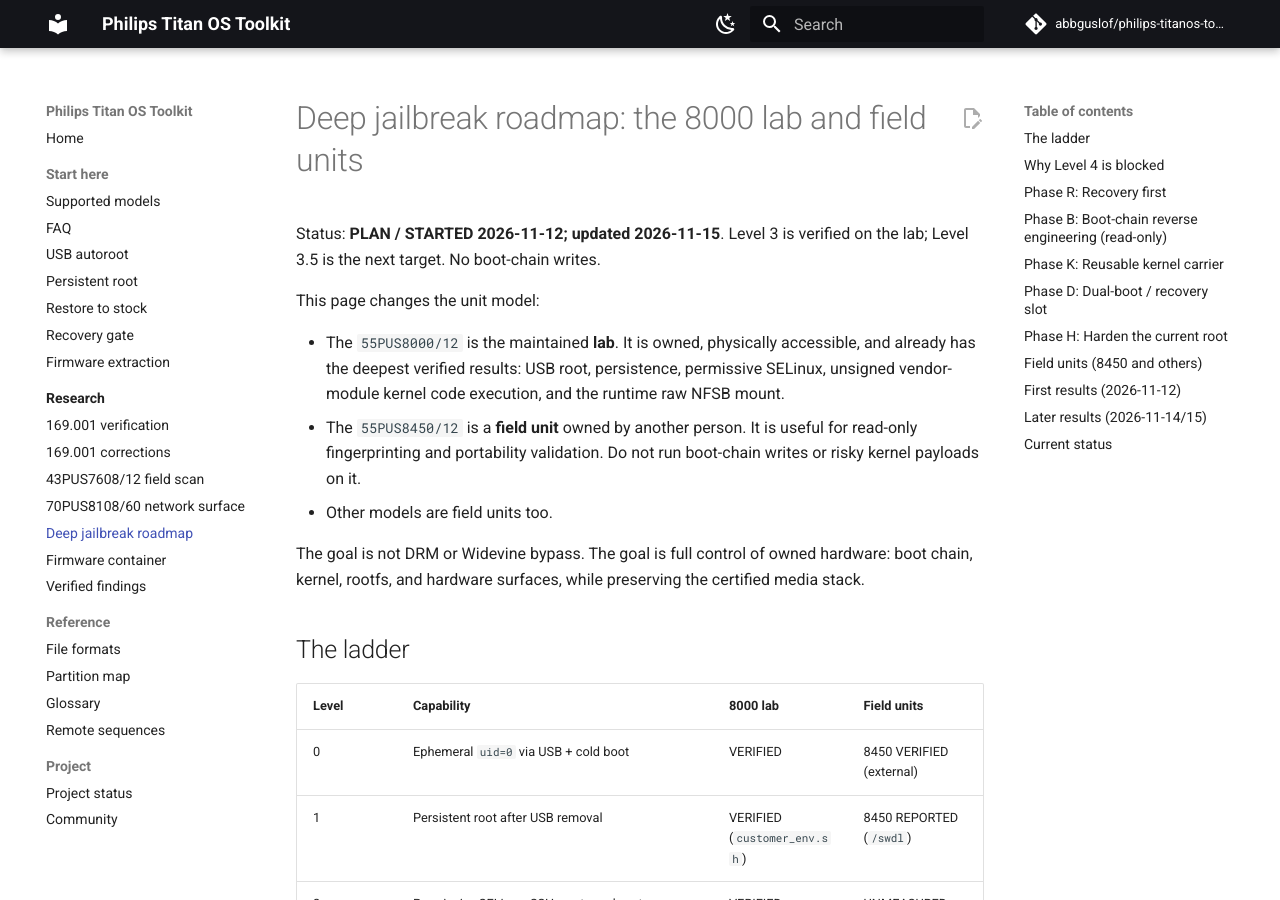
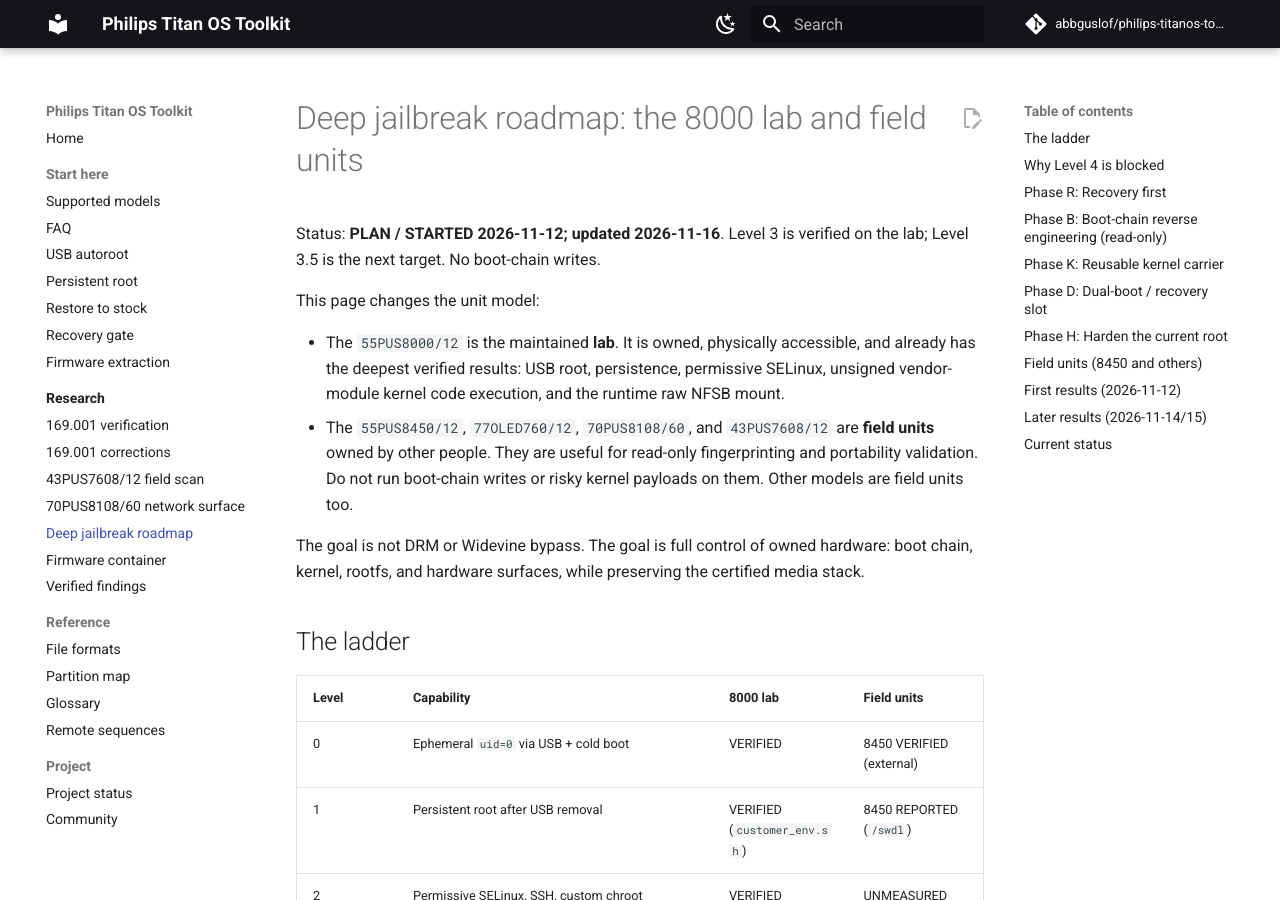
Before and after one commit to abbguslof/philips-titanos-tools, an MkDocs documentation site: the page built from docs/research/25-deep-jailbreak-roadmap.md, in a window 1280 px wide and 900 px high. Built offline with MkDocs 1.6.1 and Material for MkDocs 9.7.7, drawn with Linux system fonts in a browser that asks for light colours; comment, search, counter and statistics services are not loaded; some of the changed text lies outside the part shown.

Commit message:
docs: consolidate the lab and field-unit model

```diff
--- a/docs/research/25-deep-jailbreak-roadmap.md
+++ b/docs/research/25-deep-jailbreak-roadmap.md
@@ -1,6 +1,6 @@
 # Deep jailbreak roadmap: the 8000 lab and field units
 
-Status: **PLAN / STARTED 2026-11-12; updated 2026-11-15**. Level 3 is verified
+Status: **PLAN / STARTED 2026-11-12; updated 2026-11-16**. Level 3 is verified
 on the lab; Level 3.5 is the next target. No boot-chain writes.
 
 This page changes the unit model:
@@ -9,10 +9,10 @@ This page changes the unit model:
   accessible, and already has the deepest verified results: USB root,
   persistence, permissive SELinux, unsigned vendor-module kernel code execution,
   and the runtime raw NFSB mount.
-- The `55PUS8450/12` is a **field unit** owned by another person. It is useful
-  for read-only fingerprinting and portability validation. Do not run
-  boot-chain writes or risky kernel payloads on it.
-- Other models are field units too.
+- The `55PUS8450/12`, `77OLED760/12`, `70PUS8108/60`, and `43PUS7608/12` are
+  **field units** owned by other people. They are useful for read-only
+  fingerprinting and portability validation. Do not run boot-chain writes or
+  risky kernel payloads on them. Other models are field units too.
 
 The goal is not DRM or Widevine bypass. The goal is full control of owned
 hardware: boot chain, kernel, rootfs, and hardware surfaces, while preserving
@@ -206,13 +206,16 @@ writes until Phase R.
   `stbc_emmc` is 8051 firmware and its `xboot` bulk is a second
   boot-ROM/OTP-encrypted layer. See
   [the 169.001 follow-up](35-tpn236e-169001-static-2026-11-15.md).
-- The 2023 field unit has no CDP endpoint on the default boot; the
+- The 2023 field units have no CDP endpoint on the default boot; the
   `CDP -> idtv` candidate is closed by default. A physical USB
   `nbrowser_log_to_file` flag can enable `:7788` on the next browser launch;
   that is local/physical, not remote. `msg_server` and the active `cmd_daemon`
   are local root `system()` queues; `msg_server` runs as `initrc_t`; they need
   a local sender and are not initial entries. See
   [the corrections note](36-tpn236e-169001-corrections-2026-11-16.md).
+- Issue #8 corrected the doc 35 `msg_server`/`cmd_daemon` labels and recorded
+  the physical serial, USB-gated CDP, and factory-console paths. The default
+  network surface and Level 3.5 status are unchanged.
 - Level 3.5 is still the next lab step. The reusable carrier is not built.
 
 ## Current status
```
Also changed, not shown: CHANGELOG.md (+2 -0 lines), PUBLICATION_AUDIT.md (+2 -0 lines).
